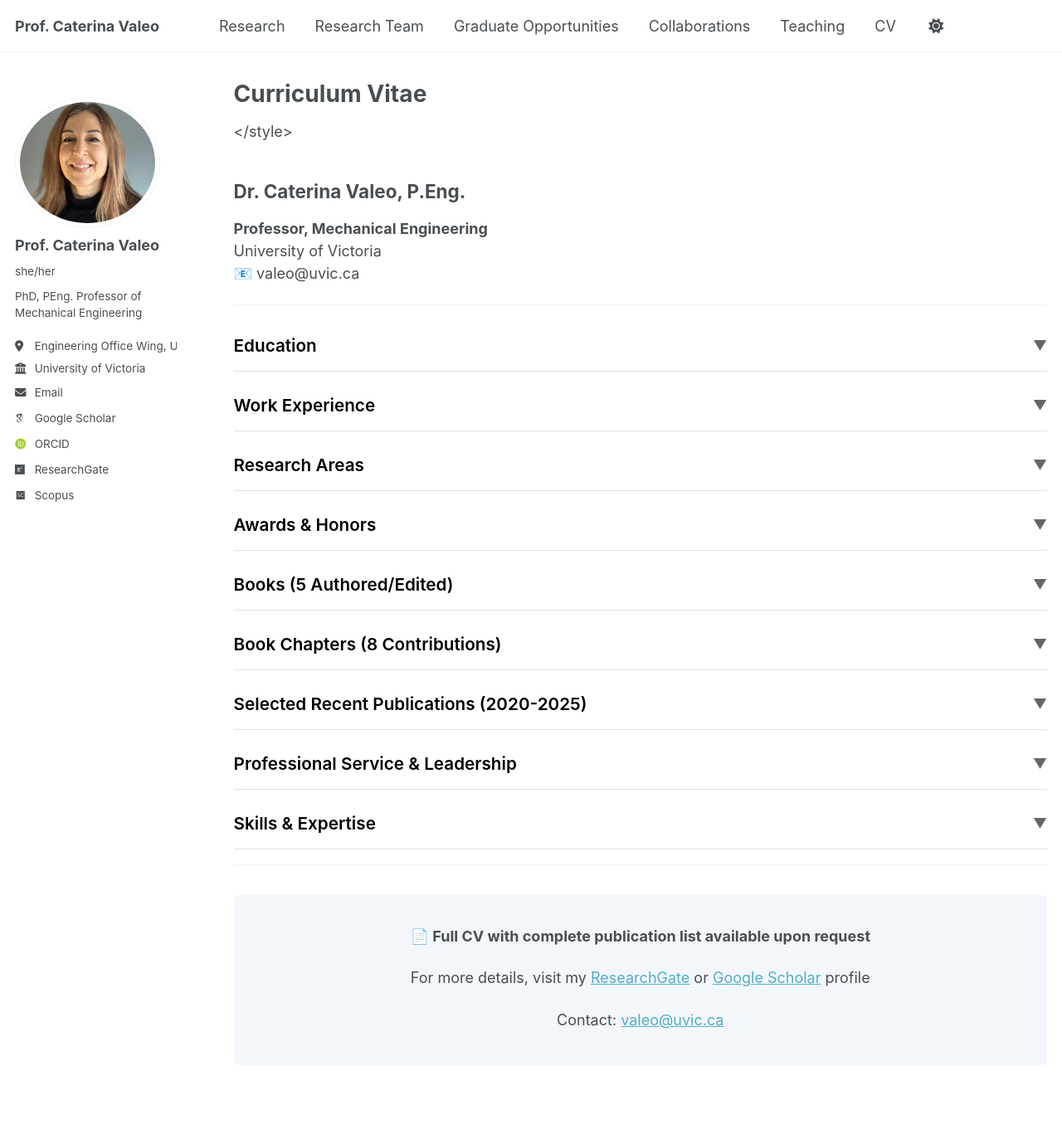
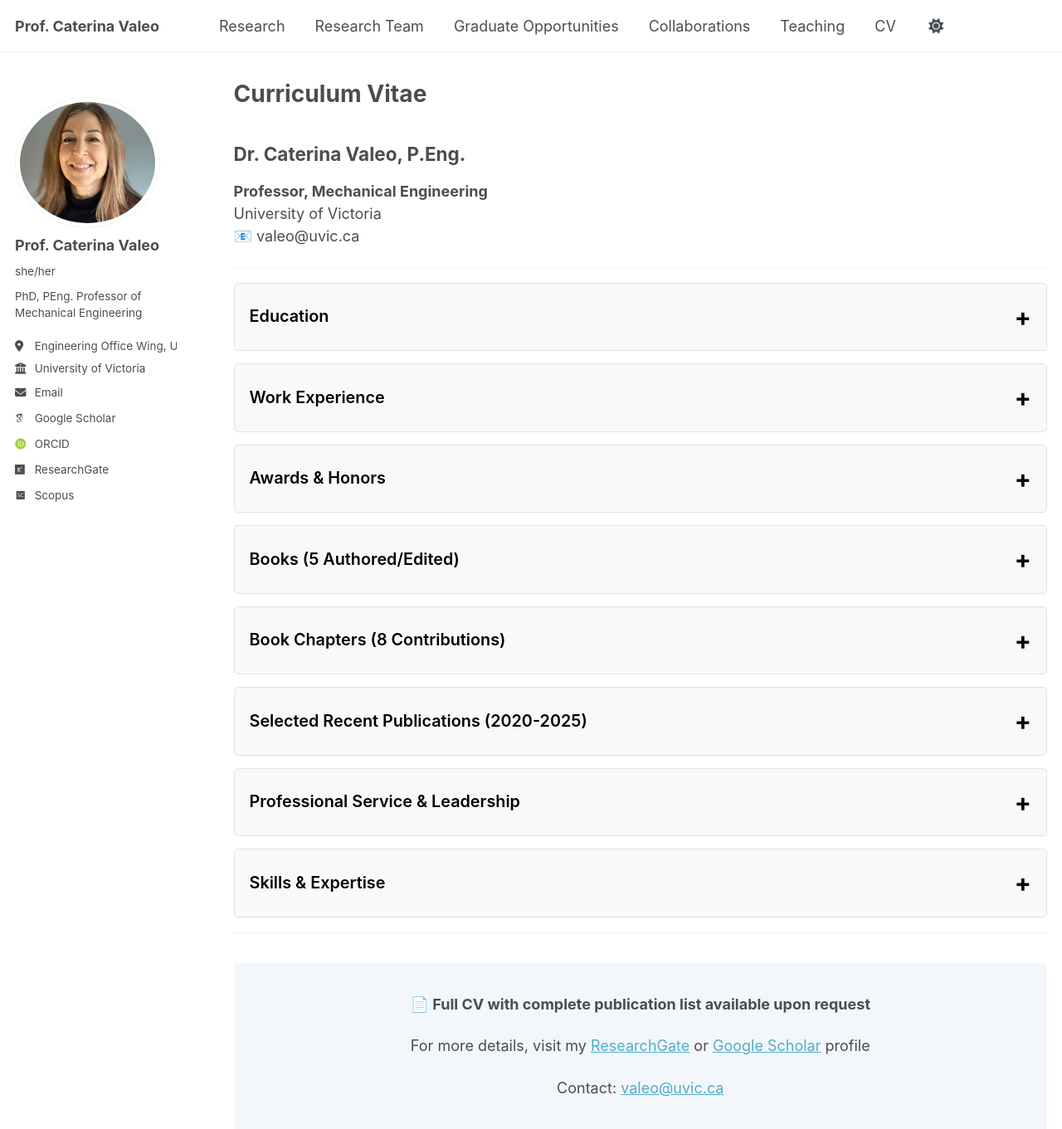
Before and after one commit to hoz666/CV, a Jekyll site: the page built from _pages/cv.md, in a window 1280 px wide and 1400 px high. Shown: the top 1361 px of the window at 83% size. Built offline with Jekyll 4.4.1, drawn with Linux system fonts in a browser that asks for light colours; some web fonts are replaced; a script that is not in the unit is left out; some of the changed lines change nothing that is shown.

Commit message:
Revert CV to original box UI style with +/- symbols, fix desktop display issue, remove Research Areas section

```diff
--- a/_pages/cv.md
+++ b/_pages/cv.md
@@ -10,28 +10,26 @@ redirect_from:
 {% include base_path %}
 
 <style>
-/* Collapsible section styles - minimalist design */
+/* Collapsible section styles using details/summary */
 details {
-  background-color: transparent;
-  border-radius: 0;
-  margin: 10px 0;
+  background-color: #f8f9fa;
+  border-radius: 5px;
+  margin: 15px 0;
   padding: 0;
-  border: none;
-  border-bottom: 1px solid #e0e0e0;
+  border: 1px solid #dee2e6;
 }
 
 summary {
   cursor: pointer;
-  padding: 15px 0;
-  font-size: 1.15em;
+  padding: 18px;
+  font-size: 1.1em;
   font-weight: 600;
-  color: #000000;
+  color: #000000 !important;
   user-select: none;
   list-style: none;
   display: flex;
   justify-content: space-between;
   align-items: center;
-  transition: all 0.2s ease;
 }
 
 summary::-webkit-details-marker {
@@ -39,42 +37,49 @@ summary::-webkit-details-marker {
 }
 
 summary:hover {
-  color: #333333;
+  background-color: #e9ecef;
+  border-radius: 5px;
 }
 
 summary:after {
-  content: '▼';
-  font-size: 0.8em;
-  color: #666666;
+  content: '+';
+  font-size: 1.5em;
+  font-weight: bold;
+  color: #000000 !important;
   transition: transform 0.3s ease;
 }
 
 details[open] summary:after {
-  transform: rotate(180deg);
+  content: '−';
 }
 
 details[open] summary {
+  border-bottom: 2px solid #000000;
   margin-bottom: 15px;
 }
 
 .cv-content-inner {
-  padding: 0 0 15px 0;
-  color: #000000;
+  padding: 0 18px 18px 18px;
+  color: #000000 !important;
+}
+
+.cv-content-inner * {
+  color: #000000 !important;
 }
 
 .cv-item {
   margin-bottom: 1.2em;
   line-height: 1.6;
-  color: #000000;
+  color: #000000 !important;
 }
 
 .cv-year {
   font-weight: 600;
-  color: #000000;
+  color: #000000 !important;
 }
 
 .cv-content-inner h3 {
-  color: #000000;
+  color: #000000 !important;
   margin-top: 1em;
   margin-bottom: 0.5em;
   font-size: 1.1em;
@@ -82,42 +87,72 @@ details[open] summary {
 
 .cv-content-inner ul {
   margin-left: 1.5em;
-  color: #000000;
+  color: #000000 !important;
 }
 
 .cv-content-inner li {
   margin-bottom: 0.5em;
-  color: #000000;
+  color: #000000 !important;
+}
+
+.cv-content-inner p {
+  color: #000000 !important;
+}
+
+.cv-content-inner a {
+  color: #1a6ba8 !important;
+}
+
+.cv-content-inner strong,
+.cv-content-inner em,
+.cv-content-inner span {
+  color: #000000 !important;
 }
 
 /* Dark mode */
 @media (prefers-color-scheme: dark) {
   details {
-    border-bottom-color: rgba(255,255,255,0.2);
+    background-color: rgba(255,255,255,0.05);
+    border-color: rgba(255,255,255,0.1);
   }
 
   summary {
-    color: #ffffff;
+    color: #ffffff !important;
   }
 
   summary:hover {
-    color: #e0e0e0;
+    background-color: rgba(255,255,255,0.1);
   }
 
   summary:after {
-    color: #cccccc;
+    color: #ffffff !important;
+  }
+
+  details[open] summary {
+    border-bottom-color: #ffffff;
   }
 
   .cv-content-inner,
+  .cv-content-inner *,
   .cv-item,
+  .cv-content-inner ul,
+  .cv-content-inner li,
+  .cv-content-inner p,
+  .cv-content-inner strong,
+  .cv-content-inner em,
+  .cv-content-inner span {
+    color: #ffffff !important;
+  }
+
   .cv-year,
-  .cv-content-inner h3,
-  .cv-content-inner ul,
-  .cv-content-inner li {
-    color: #ffffff;
+  .cv-content-inner h3 {
+    color: #ffffff !important;
+  }
+
+  .cv-content-inner a {
+    color: #64b5f6 !important;
   }
 }
-</style>
 </style>
 
 ## Dr. Caterina Valeo, P.Eng.
@@ -132,16 +167,16 @@ University of Victoria
 <summary>Education</summary>
 <div class="cv-content-inner">
   <div class="cv-item">
-    <span class="cv-year">1998</span> • <strong>Ph.D.</strong> in Civil Engineering, McMaster University
+    <span class="cv-year">1998</span> – <strong>Ph.D.</strong> in Civil Engineering, McMaster University
   </div>
   <div class="cv-item">
-    <span class="cv-year">1994</span> • <strong>M.Eng. (Thesis)</strong> in Civil Engineering, McMaster University
+    <span class="cv-year">1994</span> – <strong>M.Eng. (Thesis)</strong> in Civil Engineering, McMaster University
   </div>
   <div class="cv-item">
-    <span class="cv-year">1992</span> • <strong>B.A.Sc.</strong> in Civil Engineering, University of Toronto
+    <span class="cv-year">1992</span> – <strong>B.A.Sc.</strong> in Civil Engineering, University of Toronto
   </div>
   <div class="cv-item">
-    <span class="cv-year">1990</span> • <strong>B.Sc.</strong> in Physics, University of Toronto
+    <span class="cv-year">1990</span> – <strong>B.Sc.</strong> in Physics, University of Toronto
   </div>
 </div>
 </details>
@@ -186,51 +221,25 @@ University of Victoria
 </details>
 
 <details>
-<summary>Research Areas</summary>
-<div class="cv-content-inner">
-  <h3>🌊 Sustainable Development of Urban Water Resources</h3>
-  <ul>
-    <li>Low impact development (permeable pavements, bioretention cells)</li>
-    <li>Stormwater management in Canadian climates</li>
-    <li>Urban hydrology modeling</li>
-  </ul>
-
-  <h3>💧 Water Quality Modelling</h3>
-  <ul>
-    <li>Well water contamination assessment</li>
-    <li>River and nearshore water quality</li>
-    <li>Microbial contamination in water bodies</li>
-  </ul>
-
-  <h3>🛰️ Geomatics Technology</h3>
-  <ul>
-    <li>Remote sensing applications</li>
-    <li>GIS tools for environmental modeling</li>
-    <li>Snow cover and forest regeneration modeling</li>
-  </ul>
-</div>
-</details>
-
-<details>
 <summary>Awards & Honors</summary>
 <div class="cv-content-inner">
   <div class="cv-item">
-    <span class="cv-year">2024</span> • <strong>Fellow of Engineers Canada</strong> - For distinguished service to the engineering profession
+    <span class="cv-year">2024</span> – <strong>Fellow of Engineers Canada</strong> - For distinguished service to the engineering profession
   </div>
   <div class="cv-item">
-    <span class="cv-year">2022</span> • <strong>Distinguished Service Award</strong> - Canadian Association of University Teachers
+    <span class="cv-year">2022</span> – <strong>Distinguished Service Award</strong> - Canadian Association of University Teachers
   </div>
   <div class="cv-item">
-    <span class="cv-year">2019</span> • <strong>Distinguished Service Award</strong> - Canadian Association of University Teachers
+    <span class="cv-year">2019</span> – <strong>Distinguished Service Award</strong> - Canadian Association of University Teachers
   </div>
   <div class="cv-item">
-    <span class="cv-year">2014</span> • <strong>Distinguished Scientist of the Year</strong> - International Society of Environmental Information Systems
+    <span class="cv-year">2014</span> – <strong>Distinguished Scientist of the Year</strong> - International Society of Environmental Information Systems
   </div>
   <div class="cv-item">
-    <span class="cv-year">2008</span> • <strong>Teaching Excellence Award</strong> - Civil Department, Schulich School of Engineering, University of Calgary
+    <span class="cv-year">2008</span> – <strong>Teaching Excellence Award</strong> - Civil Department, Schulich School of Engineering, University of Calgary
   </div>
   <div class="cv-item">
-    <span class="cv-year">2004</span> • <strong>Teaching Excellence Award</strong> - Geomatics Department, Faculty of Engineering, University of Calgary
+    <span class="cv-year">2004</span> – <strong>Teaching Excellence Award</strong> - Geomatics Department, Faculty of Engineering, University of Calgary
   </div>
 </div>
 </details>
@@ -239,19 +248,19 @@ University of Victoria
 <summary>Books (5 Authored/Edited)</summary>
 <div class="cv-content-inner">
   <div class="cv-item">
-    <span class="cv-year">2021</span> • He, J., Valeo, C. and Kasiviswanathan, KS. (eds.) <strong><em>Urbanization Under a Changing climate – Impacts on Hydrology</em></strong>. MDPI, Basel, Switzerland. ISBN 978-3-0365-0811-5.
+    <span class="cv-year">2021</span> – He, J., Valeo, C. and Kasiviswanathan, KS. (eds.) <strong><em>Urbanization Under a Changing climate – Impacts on Hydrology</em></strong>. MDPI, Basel, Switzerland. ISBN 978-3-0365-0811-5.
   </div>
   <div class="cv-item">
-    <span class="cv-year">2006</span> • Tsanis, I.K., Wu, J., Shen, J. and Valeo, C. <strong><em>Environmental Hydraulics: Hydrodynamic and Pollutant Transport Modelling of Lakes and Coastal Waters</em></strong>. Elsevier. ISBN 0-444-52712-5.
+    <span class="cv-year">2006</span> – Tsanis, I.K., Wu, J., Shen, J. and Valeo, C. <strong><em>Environmental Hydraulics: Hydrodynamic and Pollutant Transport Modelling of Lakes and Coastal Waters</em></strong>. Elsevier. ISBN 0-444-52712-5.
   </div>
   <div class="cv-item">
-    <span class="cv-year">2006</span> • Oki, T., Valeo, C., and Heal, K.V. (eds.) <strong><em>Hydrology 2020: An integrating Science to Meet Water Challenges</em></strong>. IAHS Press. ISBN 1-901502-33-3.
+    <span class="cv-year">2006</span> – Oki, T., Valeo, C., and Heal, K.V. (eds.) <strong><em>Hydrology 2020: An integrating Science to Meet Water Challenges</em></strong>. IAHS Press. ISBN 1-901502-33-3.
   </div>
   <div class="cv-item">
-    <span class="cv-year">2005</span> • El-Sheimy, N, Valeo, C., and Habib, A. <strong><em>Digital Terrain Modelling: Acquisition, Manipulation and Applications</em></strong>. Artech House, Inc. ISBN 1-58053-921-1.
+    <span class="cv-year">2005</span> – El-Sheimy, N, Valeo, C., and Habib, A. <strong><em>Digital Terrain Modelling: Acquisition, Manipulation and Applications</em></strong>. Artech House, Inc. ISBN 1-58053-921-1.
   </div>
   <div class="cv-item">
-    <span class="cv-year">1994</span> • Tsanis, I.K., and Valeo, C. <strong><em>Environmental Hydraulics Volume I, Mixing Zone Models for Submerged Discharges</em></strong>. Computational Mechanics Publications. ISBN 1-85312-362-5.
+    <span class="cv-year">1994</span> – Tsanis, I.K., and Valeo, C. <strong><em>Environmental Hydraulics Volume I, Mixing Zone Models for Submerged Discharges</em></strong>. Computational Mechanics Publications. ISBN 1-85312-362-5.
   </div>
 </div>
 </details>
@@ -260,13 +269,13 @@ University of Victoria
 <summary>Book Chapters (8 Contributions)</summary>
 <div class="cv-content-inner">
   <div class="cv-item">
-    <span class="cv-year">2025</span> • Zhang, Z., Valeo, C. "Quantifying Scaling-Up Uncertainty in Soil Data Using Fuzzy C-Means Clustering." In <em>Environmental Science and Technology: Sustainable Development III</em>. Springer.
+    <span class="cv-year">2025</span> – Zhang, Z., Valeo, C. "Quantifying Scaling-Up Uncertainty in Soil Data Using Fuzzy C-Means Clustering." In <em>Environmental Science and Technology: Sustainable Development III</em>. Springer.
   </div>
   <div class="cv-item">
-    <span class="cv-year">2023</span> • Zhang, Z., Valeo, C. "Assessing Optimal LID Areas for Flood Mitigation: A Case Study on Vancouver Island, Canada." In <em>Environmental Science and Technology: Sustainable Development</em>. Springer.
+    <span class="cv-year">2023</span> – Zhang, Z., Valeo, C. "Assessing Optimal LID Areas for Flood Mitigation: A Case Study on Vancouver Island, Canada." In <em>Environmental Science and Technology: Sustainable Development</em>. Springer.
   </div>
   <div class="cv-item">
-    <span class="cv-year">2015</span> • He, J., Ryan, M.C. and Valeo, C. "Changes in water quality characteristics and pollutant sources along a major river basin in Canada." In <em>Environmental Management of River basin Ecosystems</em>. Springer-Verlag.
+    <span class="cv-year">2015</span> – He, J., Ryan, M.C. and Valeo, C. "Changes in water quality characteristics and pollutant sources along a major river basin in Canada." In <em>Environmental Management of River basin Ecosystems</em>. Springer-Verlag.
   </div>
   <div class="cv-item">
     <em>+ 5 additional book chapters in hydrology, water resources, and environmental engineering</em>
@@ -278,34 +287,34 @@ University of Victoria
 <summary>Selected Recent Publications (2020-2025)</summary>
 <div class="cv-content-inner">
   <div class="cv-item">
-    <span class="cv-year">2025</span> • Zhang Z and Valeo C. "Quantifying Hydrological Model Input Uncertainty Using Fuzzy Based PCSWMM And Fuzzy Based GPT." <strong>Journal of Hydrology X</strong>. In press.
+    <span class="cv-year">2025</span> – Zhang Z and Valeo C. "Quantifying Hydrological Model Input Uncertainty Using Fuzzy Based PCSWMM And Fuzzy Based GPT." <strong>Journal of Hydrology X</strong>. In press.
   </div>
   <div class="cv-item">
-    <span class="cv-year">2024</span> • Zhao, Y. and Valeo, C. "Heavy Metal Removal By Porous Asphalt in Cyclical Wetting and Drying." <strong>Construction and Building Materials</strong>, 441, 137571.
+    <span class="cv-year">2024</span> – Zhao, Y. and Valeo, C. "Heavy Metal Removal By Porous Asphalt in Cyclical Wetting and Drying." <strong>Construction and Building Materials</strong>, 441, 137571.
   </div>
   <div class="cv-item">
-    <span class="cv-year">2024</span> • Carson, L., Beaudry, M., Valeo, C., et al. "Case Studies on the Occurrence, Sources and Virulence Potential of Arcobacter butzleri in Stormwater." <strong>Environmental Science & Technology</strong>, 58(29), 13065-13075.
+    <span class="cv-year">2024</span> – Carson, L., Beaudry, M., Valeo, C., et al. "Case Studies on the Occurrence, Sources and Virulence Potential of Arcobacter butzleri in Stormwater." <strong>Environmental Science & Technology</strong>, 58(29), 13065-13075.
   </div>
   <div class="cv-item">
-    <span class="cv-year">2024</span> • Zhang, Z. and Valeo, C. "Low Impact Development Technologies for Mitigating Climate Change Impacts: Review and Direction." <strong>National Science Open</strong>, 3: 20230025.
+    <span class="cv-year">2024</span> – Zhang, Z. and Valeo, C. "Low Impact Development Technologies for Mitigating Climate Change Impacts: Review and Direction." <strong>National Science Open</strong>, 3: 20230025.
   </div>
   <div class="cv-item">
-    <span class="cv-year">2023</span> • Blanken, H., Valeo, C., Hannah, C.G., Khan, U.T. "Propagating Particle Tracking Uncertainty Defined by Fuzzy Numbers in Spatially Variable Velocity Fields." <strong>Journal of Marine Science and Engineering</strong>, 11, 1752.
+    <span class="cv-year">2023</span> – Blanken, H., Valeo, C., Hannah, C.G., Khan, U.T. "Propagating Particle Tracking Uncertainty Defined by Fuzzy Numbers in Spatially Variable Velocity Fields." <strong>Journal of Marine Science and Engineering</strong>, 11, 1752.
   </div>
   <div class="cv-item">
-    <span class="cv-year">2023</span> • Jalilian, F., Valeo, C., Chu, A., Bhiladvala, R. "Sensors for Biomass Monitoring in Vegetated Green Infrastructure: A Review." <strong>Sensors</strong>, 23, 6404.
+    <span class="cv-year">2023</span> – Jalilian, F., Valeo, C., Chu, A., Bhiladvala, R. "Sensors for Biomass Monitoring in Vegetated Green Infrastructure: A Review." <strong>Sensors</strong>, 23, 6404.
   </div>
   <div class="cv-item">
-    <span class="cv-year">2023</span> • Wang, J., Mukhopadhyaya, P., Valeo, C. "Implementing Green Roofs in the Private Realm for City-Wide Stormwater Management." <strong>Environments</strong>, 10(6), 102.
+    <span class="cv-year">2023</span> – Wang, J., Mukhopadhyaya, P., Valeo, C. "Implementing Green Roofs in the Private Realm for City-Wide Stormwater Management." <strong>Environments</strong>, 10(6), 102.
   </div>
   <div class="cv-item">
-    <span class="cv-year">2022</span> • Zhang Z and Valeo C. "Verification of PCSWMM's LID processes and their scalability over time and space." <strong>Frontiers in Water</strong>, 4:1058883.
+    <span class="cv-year">2022</span> – Zhang Z and Valeo C. "Verification of PCSWMM's LID processes and their scalability over time and space." <strong>Frontiers in Water</strong>, 4:1058883.
   </div>
   <div class="cv-item">
-    <span class="cv-year">2021</span> • Talebzadeh, F., Valeo, C., Gupta, R., Constabel, P. "Exploring the potential in LID technologies for remediating heavy metals in carwash wastewater." <strong>Sustainability</strong>, 13(16), 8727.
+    <span class="cv-year">2021</span> – Talebzadeh, F., Valeo, C., Gupta, R., Constabel, P. "Exploring the potential in LID technologies for remediating heavy metals in carwash wastewater." <strong>Sustainability</strong>, 13(16), 8727.
   </div>
   <div class="cv-item">
-    <span class="cv-year">2020</span> • Quinonez-Pinon, MR and Valeo, C. "Modelling Canopy Actual Transpiration in the Boreal Forest with Reduced Error Propagation." <strong>Atmosphere</strong>, 11, 1158.
+    <span class="cv-year">2020</span> – Quinonez-Pinon, MR and Valeo, C. "Modelling Canopy Actual Transpiration in the Boreal Forest with Reduced Error Propagation." <strong>Atmosphere</strong>, 11, 1158.
   </div>
   <p style="margin-top: 1.5em;"><strong>📚 Complete list of 123 peer-reviewed publications available on <a href="https://www.researchgate.net/profile/Caterina_Valeo">ResearchGate</a> and <a href="https://scholar.google.com/citations?user=eKd8-iEAAAAJ">Google Scholar</a></strong></p>
 </div>
```
